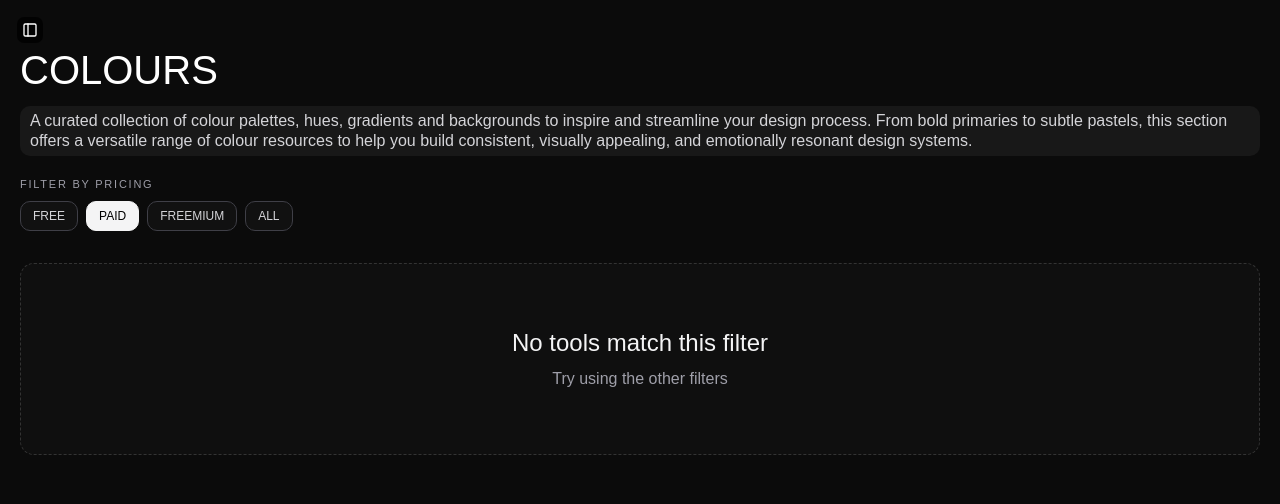
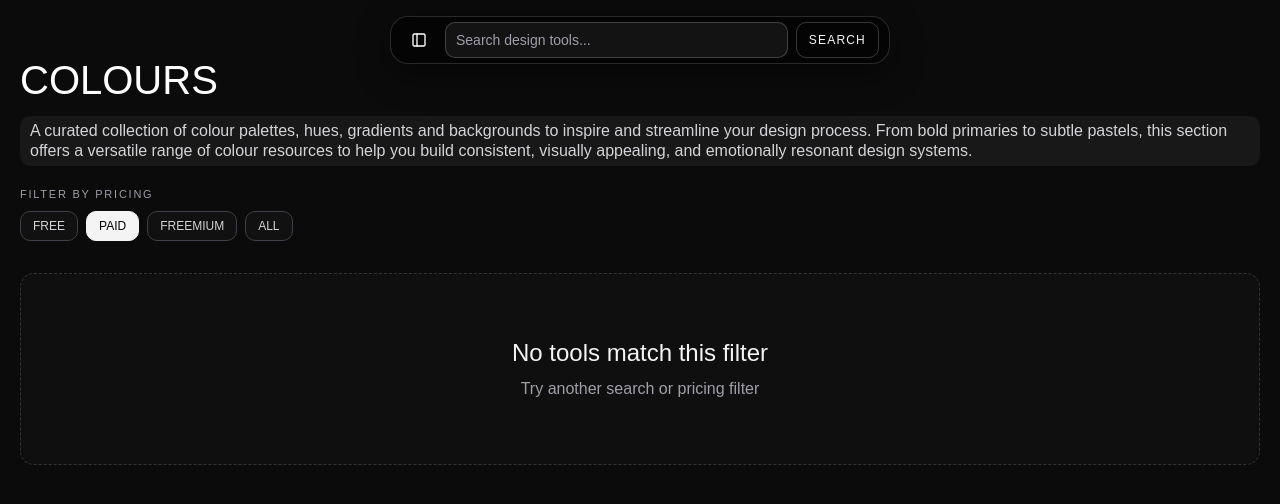
Before and after one commit to atharv-rem/design-index-3.0, an Astro site: page /colours in a window 1280 px wide. Both pictures are taken after a click on the button "PAID". Built offline with nearby package versions, Linux system fonts and the light colour scheme; Astro itself is replaced by a stand-in of ours.

Commit message:
feat: implement top floating navbar with search functionality and social links; update multiple pages to utilize new navbar and improve layout

```diff
--- a/package.json
+++ b/package.json
@@ -18,6 +18,7 @@
     "@fontsource-variable/geist": "^5.2.8",
     "@supabase/supabase-js": "^2.100.0",
     "@tailwindcss/vite": "^4.2.2",
+    "@tanstack/react-db": "^0.1.79",
     "@types/react": "^19.2.14",
     "@types/react-dom": "^19.2.3",
     "@vercel/routing-utils": "^6.1.1",
--- a/src/components/home-sidebar.tsx
+++ b/src/components/home-sidebar.tsx
@@ -1,6 +1,11 @@
 import heart from "@/assets/love.png?url"
+import instagramIcon from "@/assets/instagram.svg?url"
+import githubIcon from "@/assets/github.svg?url"
+import threadsIcon from "@/assets/threads.svg?url"
+import twitterIcon from "@/assets/twitter.svg?url"
 import type { ReactNode } from "react"
 import { motion } from "motion/react"
+import TopFloatingNavbar from "@/components/top-floating-navbar"
 import {
   Sidebar,
   SidebarContent,
@@ -47,6 +52,13 @@ const linkGroups = [
       { label: "Feedback", href: "/feedback" },
     ],
   },
+]
+
+const defaultSocialLinks = [
+  { label: "Instagram", href: "https://instagram.com", icon: instagramIcon },
+  { label: "GitHub", href: "https://github.com", icon: githubIcon },
+  { label: "Threads", href: "https://threads.net", icon: threadsIcon },
+  { label: "Twitter", href: "https://x.com", icon: twitterIcon },
 ]
 
 function HomeSidebarContent() {
@@ -130,12 +142,33 @@ function HomeSidebarContent() {
 
 type HomeSidebarProps = {
   children?: ReactNode
+  showDefaultTrigger?: boolean
+  floatingNavbarSocialLinks?: Array<{ label: string; href: string; icon: string }>
+  floatingNavbarMode?: "brand" | "search"
+  floatingNavbarSearchPlaceholder?: string
 }
 
-export default function HomeSidebar({ children }: HomeSidebarProps) {
+export default function HomeSidebar({
+  children,
+  showDefaultTrigger = true,
+  floatingNavbarSocialLinks = [],
+  floatingNavbarMode = "brand",
+  floatingNavbarSearchPlaceholder = "Search design tools...",
+}: HomeSidebarProps) {
+  const resolvedFloatingNavbarSocialLinks =
+    floatingNavbarSocialLinks.length > 0 ? floatingNavbarSocialLinks : defaultSocialLinks
+
   return (
     <SidebarProvider defaultOpen={false} className="min-h-svh w-full">
-      <SidebarTrigger className="fixed top-4 left-4 z-40 rounded-md bg-black/80 p-2 text-white transition-colors hover:bg-white/10" />
+      <TopFloatingNavbar
+        socialLinks={resolvedFloatingNavbarSocialLinks}
+        mode={floatingNavbarMode}
+        searchPlaceholder={floatingNavbarSearchPlaceholder}
+      />
+
+      {showDefaultTrigger ? (
+        <SidebarTrigger className="fixed top-4 left-4 z-40 rounded-md bg-black/80 p-2 text-white transition-colors hover:bg-white/10" />
+      ) : null}
 
       <Sidebar
         collapsible="offcanvas"
--- a/src/components/tools-grid.tsx
+++ b/src/components/tools-grid.tsx
@@ -1,6 +1,7 @@
-import { useMemo, useState } from "react";
+import { useEffect, useMemo, useState } from "react";
 import { mockTools } from "@/data/mock-tools";
 import { slugifyToolName } from "@/lib/tool-slug";
+import { TOOLS_SEARCH_EVENT } from "@/lib/tools-search-event";
 
 type PricingFilter = "free" | "paid" | "freemium" | "all";
 
@@ -22,24 +23,50 @@ const badgeStyles = {
 
 export default function ToolsGrid({ category }: ToolsGridProps) {
   const [items, setItems] = useState<PricingFilter>("all");
+  const [searchQuery, setSearchQuery] = useState("");
+
+  useEffect(() => {
+    const handleSearch = (event: Event) => {
+      const customEvent = event as CustomEvent<string>;
+      setSearchQuery(customEvent.detail ?? "");
+    };
+
+    window.addEventListener(TOOLS_SEARCH_EVENT, handleSearch as EventListener);
+
+    return () => {
+      window.removeEventListener(TOOLS_SEARCH_EVENT, handleSearch as EventListener);
+    };
+  }, []);
 
   const filtered = useMemo(() => {
     const byCategory = category === "tools" ? mockTools : mockTools.filter((item) => item.category === category);
 
+    let byPricing = byCategory;
+
     if (items === "free") {
-      return byCategory.filter((item) => item.pricing === "free");
+      byPricing = byCategory.filter((item) => item.pricing === "free");
     }
 
     if (items === "paid") {
-      return byCategory.filter((item) => item.pricing === "paid");
+      byPricing = byCategory.filter((item) => item.pricing === "paid");
     }
 
     if (items === "freemium") {
-      return byCategory.filter((item) => item.pricing === "free,paid");
+      byPricing = byCategory.filter((item) => item.pricing === "free,paid");
     }
 
-    return byCategory;
-  }, [category, items]);
+    const normalizedQuery = searchQuery.trim().toLowerCase();
+    if (!normalizedQuery) {
+      return byPricing;
+    }
+
+    return byPricing.filter((item) => {
+      return (
+        item.tool_name.toLowerCase().includes(normalizedQuery) ||
+        item.description.toLowerCase().includes(normalizedQuery)
+      );
+    });
+  }, [category, items, searchQuery]);
 
   return (
     <section className="mt-5 w-full">
@@ -89,7 +116,7 @@ export default function ToolsGrid({ category }: ToolsGridProps) {
       ) : (
         <div className="mt-8 flex min-h-48 flex-col items-center justify-center rounded-xl border border-dashed border-white/15 bg-white/2 px-4 text-center">
           <span className="font-departure text-xl text-zinc-100 md:text-2xl">No tools match this filter</span>
-          <span className="mt-2 text-sm text-zinc-400 md:text-base">Try using the other filters</span>
+          <span className="mt-2 text-sm text-zinc-400 md:text-base">Try another search or pricing filter</span>
         </div>
       )}
     </section>
--- /dev/null
+++ b/src/components/top-floating-navbar.tsx
@@ -0,0 +1,85 @@
+import { SidebarTrigger } from "@/components/ui/sidebar"
+import { Input } from "@/components/ui/input"
+import { TOOLS_SEARCH_EVENT } from "@/lib/tools-search-event"
+import { useState } from "react"
+
+type SocialLink = {
+  label: string
+  href: string
+  icon: string
+}
+
+type TopFloatingNavbarProps = {
+  socialLinks?: SocialLink[]
+  mode?: "brand" | "search"
+  searchPlaceholder?: string
+}
+
+export default function TopFloatingNavbar({
+  socialLinks = [],
+  mode = "brand",
+  searchPlaceholder = "Search design tools...",
+}: TopFloatingNavbarProps) {
+  const [searchValue, setSearchValue] = useState("")
+
+  const emitSearch = () => {
+    window.dispatchEvent(new CustomEvent(TOOLS_SEARCH_EVENT, { detail: searchValue.trim().toLowerCase() }))
+  }
+
+  return (
+    <header className="fixed top-4 left-1/2 z-40 w-[calc(100%-1.25rem)] max-w-[500px] -translate-x-1/2 rounded-2xl border border-white/15 bg-black/55 px-3 py-2 text-white shadow-[0_10px_35px_rgba(0,0,0,0.45)] backdrop-blur-md md:w-[calc(100%-2rem)] md:px-[10px] md:py-[5px]">
+      {mode === "search" ? (
+        <div className="flex items-center gap-2">
+          <SidebarTrigger className="h-9 w-9 shrink-0 rounded-lg p-0 text-white transition-colors hover:bg-white/15" />
+          <Input
+            type="search"
+            aria-label="Search"
+            placeholder={searchPlaceholder}
+            value={searchValue}
+            onChange={(event) => setSearchValue(event.target.value)}
+            onKeyDown={(event) => {
+              if (event.key === "Enter") {
+                event.preventDefault()
+                emitSearch()
+              }
+            }}
+            className="h-9 border-white/20 bg-white/6 font-departure text-sm text-white placeholder:text-zinc-400 focus-visible:ring-white/25"
+          />
+          <button
+            type="button"
+            aria-label="Search"
+            onClick={emitSearch}
+            className="h-9 shrink-0 rounded-lg border border-white/20 px-3 font-departure text-xs uppercase tracking-[0.1em] text-zinc-100 transition-colors hover:bg-white/15"
+          >
+            Search
+          </button>
+        </div>
+      ) : (
+        <div className="flex items-center justify-between gap-3">
+          <div className="flex min-w-0 items-center gap-2.5">
+            <SidebarTrigger className="h-9 w-9 rounded-lg p-0 text-white transition-colors hover:bg-white/15" />
+            <a href="/" className="flex min-w-0 items-center gap-2 text-white">
+              <img src="/favicon.svg" alt="Design Index logo" className="h-6 w-6 shrink-0" />
+              <span className="truncate font-kal font-semibold text-sm tracking-[0.14em] md:text-white">Design Index</span>
+            </a>
+          </div>
+
+          <nav aria-label="Social links" className="flex items-center gap-2 md:gap-4 pr-[5px]">
+            {socialLinks.map((social) => (
+              <a
+                key={social.label}
+                href={social.href}
+                target="_blank"
+                rel="noreferrer"
+                aria-label={social.label}
+                className="rounded-lg transition-colors hover:bg-white/15"
+              >
+                <img src={social.icon} alt={social.label} className="size-4 brightness-0 invert" />
+              </a>
+            ))}
+          </nav>
+        </div>
+      )}
+    </header>
+  )
+}
--- a/src/layouts/homescreen.astro
+++ b/src/layouts/homescreen.astro
@@ -12,6 +12,10 @@ type Props = {
     noindex?: boolean;
     ogType?: 'website' | 'article';
     backgroundVariant?: 'image' | 'slate';
+    showDefaultSidebarTrigger?: boolean;
+    floatingNavbarSocialLinks?: Array<{ label: string; href: string; icon: string }>;
+    floatingNavbarMode?: 'brand' | 'search';
+    floatingNavbarSearchPlaceholder?: string;
 };
 
 const {
@@ -21,6 +25,10 @@ const {
     noindex = false,
     ogType = 'website',
     backgroundVariant = 'image',
+    showDefaultSidebarTrigger = false,
+    floatingNavbarSocialLinks = [],
+    floatingNavbarMode = 'brand',
+    floatingNavbarSearchPlaceholder = 'Search design tools...',
 } = Astro.props;
 
 const canonicalUrl = Astro.url.href;
@@ -87,7 +95,13 @@ const ogImage = new URL('/favicon.svg', Astro.url).href;
                 <div class="fixed inset-0 -z-10 bg-[#0B0B0B]" />
             )
         }
-        <HomeSidebar client:load>
+        <HomeSidebar
+            client:load
+            showDefaultTrigger={showDefaultSidebarTrigger}
+            floatingNavbarSocialLinks={floatingNavbarSocialLinks}
+            floatingNavbarMode={floatingNavbarMode}
+            floatingNavbarSearchPlaceholder={floatingNavbarSearchPlaceholder}
+        >
             <slot />
         </HomeSidebar>
     </body>
--- /dev/null
+++ b/src/lib/tools-search-event.ts
@@ -0,0 +1 @@
+export const TOOLS_SEARCH_EVENT = "designindex:tools-search";
--- a/src/pages/colours.astro
+++ b/src/pages/colours.astro
@@ -3,8 +3,8 @@ import HomescreenLayout from "../layouts/homescreen.astro";
 import ToolsGrid from "../components/tools-grid";
 ---
 
-<HomescreenLayout title="Colour Tools and Palettes | Design Index" description="Explore curated colour palettes, gradients, and colour tools for web, UI, and brand design workflows." keywords="colour palettes, color tools, gradients, color inspiration, UI colors, design color resources" backgroundVariant="slate">
-	<main class="mt-[50px] px-[20px] ">
+<HomescreenLayout title="Colour Tools and Palettes | Design Index" description="Explore curated colour palettes, gradients, and colour tools for web, UI, and brand design workflows." keywords="colour palettes, color tools, gradients, color inspiration, UI colors, design color resources" backgroundVariant="slate" floatingNavbarMode="search">
+	<main class="mt-[90px] md:mt-[60px] px-[10px] md:px-[20px]">
 		<section>
 			<div>
 				<h1 class="mt-3 font-departure font-regular text-4xl leading-none text-white md:text-[40px]">COLOURS</h1>
@@ -14,7 +14,7 @@ import ToolsGrid from "../components/tools-grid";
 				<p class="block md:hidden mt-4 font-departure text-sm text-zinc-300 md:text-base bg-[#181818] px-[10px] py-[5px] leading-[20px] rounded-lg">
 					A curated collection of colour palettes, gradients, and backgrounds to inspire your design process. Explore bold to subtle hues that help build consistent and visually appealing design systems.
 				</p>
-				<ToolsGrid client:load category="colours" />
+				<ToolsGrid client:only="react" category="colours" />
 			</div>
 		</section>
 	</main>
--- a/src/pages/design-inspo.astro
+++ b/src/pages/design-inspo.astro
@@ -3,7 +3,7 @@ import HomescreenLayout from "../layouts/homescreen.astro";
 import ToolsGrid from "../components/tools-grid";
 ---
 
-<HomescreenLayout title="Design Inspiration Websites and Galleries | Design Index" description="Explore curated design inspiration websites and galleries for UI, branding, layouts, and visual direction." keywords="design inspiration, UI inspiration, web design galleries, creative inspiration, visual design references" backgroundVariant="slate">
+<HomescreenLayout title="Design Inspiration Websites and Galleries | Design Index" description="Explore curated design inspiration websites and galleries for UI, branding, layouts, and visual direction." keywords="design inspiration, UI inspiration, web design galleries, creative inspiration, visual design references" backgroundVariant="slate" floatingNavbarMode="search">
 	<main class="mt-[50px] px-[20px]">
 		<section>
 			<div>
--- a/src/pages/fonts.astro
+++ b/src/pages/fonts.astro
@@ -3,7 +3,7 @@ import HomescreenLayout from "../layouts/homescreen.astro";
 import ToolsGrid from "../components/tools-grid";
 ---
 
-<HomescreenLayout title="Font Resources for Designers | Design Index" description="Explore curated font resources including serif, sans-serif, display, and variable fonts for modern design systems." keywords="fonts, typefaces, variable fonts, typography resources, serif fonts, sans serif fonts" backgroundVariant="slate">
+<HomescreenLayout title="Font Resources for Designers | Design Index" description="Explore curated font resources including serif, sans-serif, display, and variable fonts for modern design systems." keywords="fonts, typefaces, variable fonts, typography resources, serif fonts, sans serif fonts" backgroundVariant="slate" floatingNavbarMode="search">
 	<main class="mt-[50px] px-[20px]">
 		<section>
 			<div>
@@ -11,7 +11,7 @@ import ToolsGrid from "../components/tools-grid";
 				<p class="mt-4 rounded-lg bg-[#181818] px-[10px] py-[5px] font-departure text-sm leading-[20px] text-zinc-300 md:text-base">
 					A handpicked selection of font libraries to bring personality and clarity to your typography. Whether you're looking for elegant serifs, modern sans-serifs, or expressive display fonts, this section helps you find the perfect typeface to elevate your design language and reinforce brand identity.
 				</p>
-				<ToolsGrid client:load category="fonts" />
+				<ToolsGrid client:only="react" category="fonts" />
 			</div>
 		</section>
 	</main>
--- a/src/pages/icons.astro
+++ b/src/pages/icons.astro
@@ -3,7 +3,7 @@ import HomescreenLayout from "../layouts/homescreen.astro";
 import ToolsGrid from "../components/tools-grid";
 ---
 
-<HomescreenLayout title="Icon Libraries for UI and Product Design | Design Index" description="Explore curated icon libraries with line, solid, duotone, and animated icon styles for digital products." keywords="icons, icon libraries, UI icons, product icons, animated icons, SVG icons" backgroundVariant="slate">
+<HomescreenLayout title="Icon Libraries for UI and Product Design | Design Index" description="Explore curated icon libraries with line, solid, duotone, and animated icon styles for digital products." keywords="icons, icon libraries, UI icons, product icons, animated icons, SVG icons" backgroundVariant="slate" floatingNavbarMode="search">
 	<main class="mt-[50px] px-[20px]">
 		<section>
 			<div>
@@ -11,7 +11,7 @@ import ToolsGrid from "../components/tools-grid";
 				<p class="mt-4 rounded-lg bg-[#181818] px-[10px] py-[5px] font-departure text-sm leading-[20px] text-zinc-300 md:text-base">
 					A versatile collection of icon libraries covering diverse styles, categories, and use cases. Whether you need minimal line icons, bold glyphs, playful or animated icons, this section helps you communicate ideas clearly and enhance user interaction with visual clarity.
 				</p>
-				<ToolsGrid client:load category="icons" />
+				<ToolsGrid client:only="react" category="icons" />
 			</div>
 		</section>
 	</main>
--- a/src/pages/illustrations.astro
+++ b/src/pages/illustrations.astro
@@ -3,7 +3,7 @@ import HomescreenLayout from "../layouts/homescreen.astro";
 import ToolsGrid from "../components/tools-grid";
 ---
 
-<HomescreenLayout title="Illustration Libraries and Assets | Design Index" description="Explore curated illustration libraries and assets for websites, apps, branding, and marketing designs." keywords="illustrations, illustration libraries, vector illustrations, 3D illustrations, design assets" backgroundVariant="slate">
+<HomescreenLayout title="Illustration Libraries and Assets | Design Index" description="Explore curated illustration libraries and assets for websites, apps, branding, and marketing designs." keywords="illustrations, illustration libraries, vector illustrations, 3D illustrations, design assets" backgroundVariant="slate" floatingNavbarMode="search">
 	<main class="mt-[50px] px-[20px]">
 		<section>
 			<div>
@@ -11,7 +11,7 @@ import ToolsGrid from "../components/tools-grid";
 				<p class="mt-4 rounded-lg bg-[#181818] px-[10px] py-[5px] font-departure text-sm leading-[20px] text-zinc-300 md:text-base">
 					A rich archive of illustrations ranging from minimal flat styles to detailed artworks. Use these visual assets to add depth, storytelling, and emotional warmth to your projects, making them more engaging, memorable, and human-centered.
 				</p>
-				<ToolsGrid client:load category="illustrations" />
+				<ToolsGrid client:only="react" category="illustrations" />
 			</div>
 		</section>
 	</main>
--- a/src/pages/mockups.astro
+++ b/src/pages/mockups.astro
@@ -3,7 +3,7 @@ import HomescreenLayout from "../layouts/homescreen.astro";
 import ToolsGrid from "../components/tools-grid";
 ---
 
-<HomescreenLayout title="Mockup Resources for Designers | Design Index" description="Explore curated mockup resources for devices, branding, packaging, and product presentations." keywords="mockups, device mockups, branding mockups, packaging mockups, product presentation resources" backgroundVariant="slate">
+<HomescreenLayout title="Mockup Resources for Designers | Design Index" description="Explore curated mockup resources for devices, branding, packaging, and product presentations." keywords="mockups, device mockups, branding mockups, packaging mockups, product presentation resources" backgroundVariant="slate" floatingNavbarMode="search">
 	<main class="mt-[50px] px-[20px]">
 		<section>
 			<div>
@@ -11,7 +11,7 @@ import ToolsGrid from "../components/tools-grid";
 				<p class="mt-4 rounded-lg bg-[#181818] px-[10px] py-[5px] font-departure text-sm leading-[20px] text-zinc-300 md:text-base">
 					A curated library of high-quality device and product mockups to showcase your designs in real-world contexts. From phones and laptops to packaging and apparel, this section offers versatile templates to help you present your work with professionalism, clarity, and impact.
 				</p>
-				<ToolsGrid client:load category="mockups" />
+				<ToolsGrid client:only="react" category="mockups" />
 			</div>
 		</section>
 	</main>
--- a/src/pages/tools.astro
+++ b/src/pages/tools.astro
@@ -3,7 +3,7 @@ import HomescreenLayout from "../layouts/homescreen.astro";
 import ToolsGrid from "../components/tools-grid";
 ---
 
-<HomescreenLayout title="Design Tools Directory | Design Index" description="Explore curated design tools for prototyping, collaboration, handoff, asset generation, and productivity workflows." keywords="design tools, prototyping tools, handoff tools, design collaboration, design workflow tools" backgroundVariant="slate">
+<HomescreenLayout title="Design Tools Directory | Design Index" description="Explore curated design tools for prototyping, collaboration, handoff, asset generation, and productivity workflows." keywords="design tools, prototyping tools, handoff tools, design collaboration, design workflow tools" backgroundVariant="slate" floatingNavbarMode="search">
 	<main class="mt-[50px] px-[20px]">
 		<section>
 			<div>
@@ -11,7 +11,7 @@ import ToolsGrid from "../components/tools-grid";
 				<p class="mt-4 rounded-lg bg-[#181818] px-[10px] py-[5px] font-departure text-sm leading-[20px] text-zinc-300 md:text-base">
 					A curated collection of practical design tools for workflows like prototyping, handoff, collaboration, asset generation, and productivity. Discover utilities that reduce friction, speed up iteration, and help you ship cleaner work with confidence.
 				</p>
-				<ToolsGrid client:load category="tools" />
+				<ToolsGrid client:only="react" category="tools" />
 			</div>
 		</section>
 	</main>
```
Also changed, not shown: src/pages/index.astro (+3 -17 lines), 1 other file.
